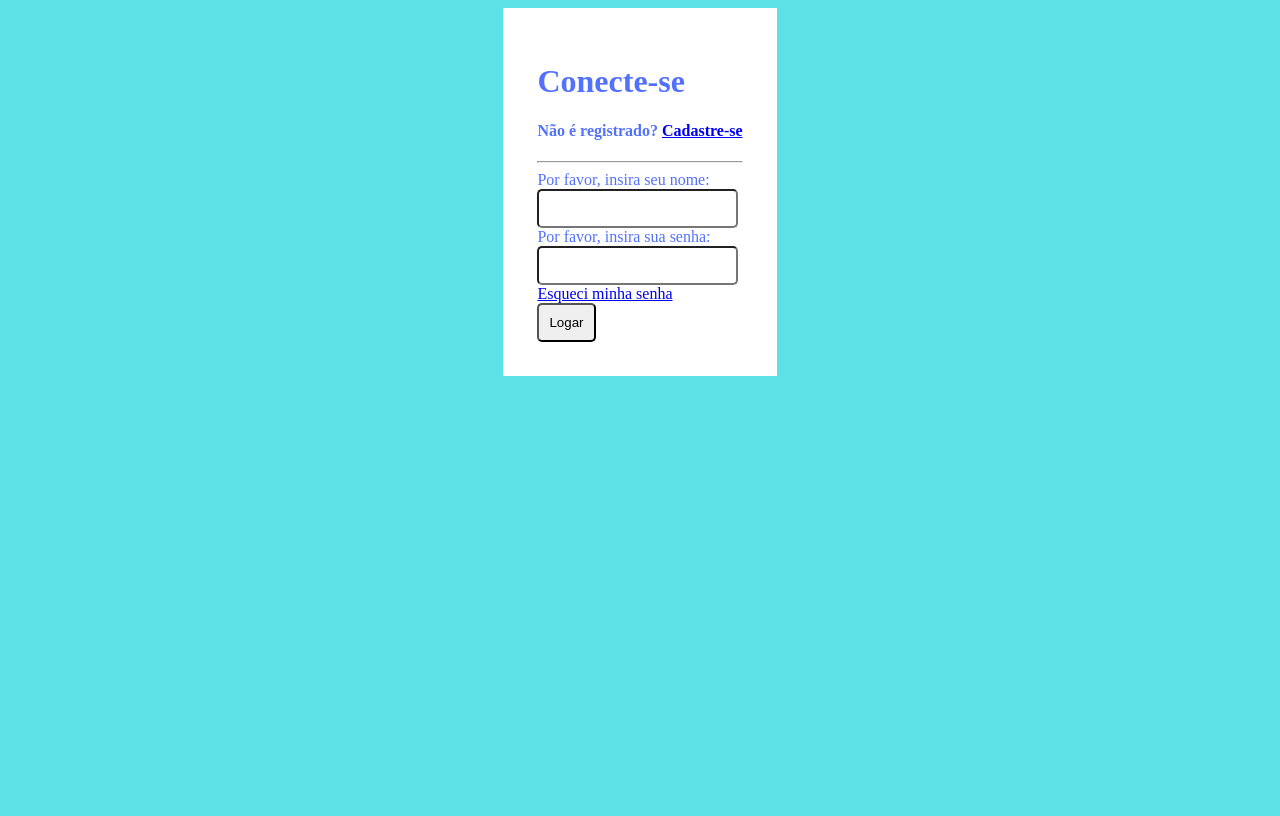
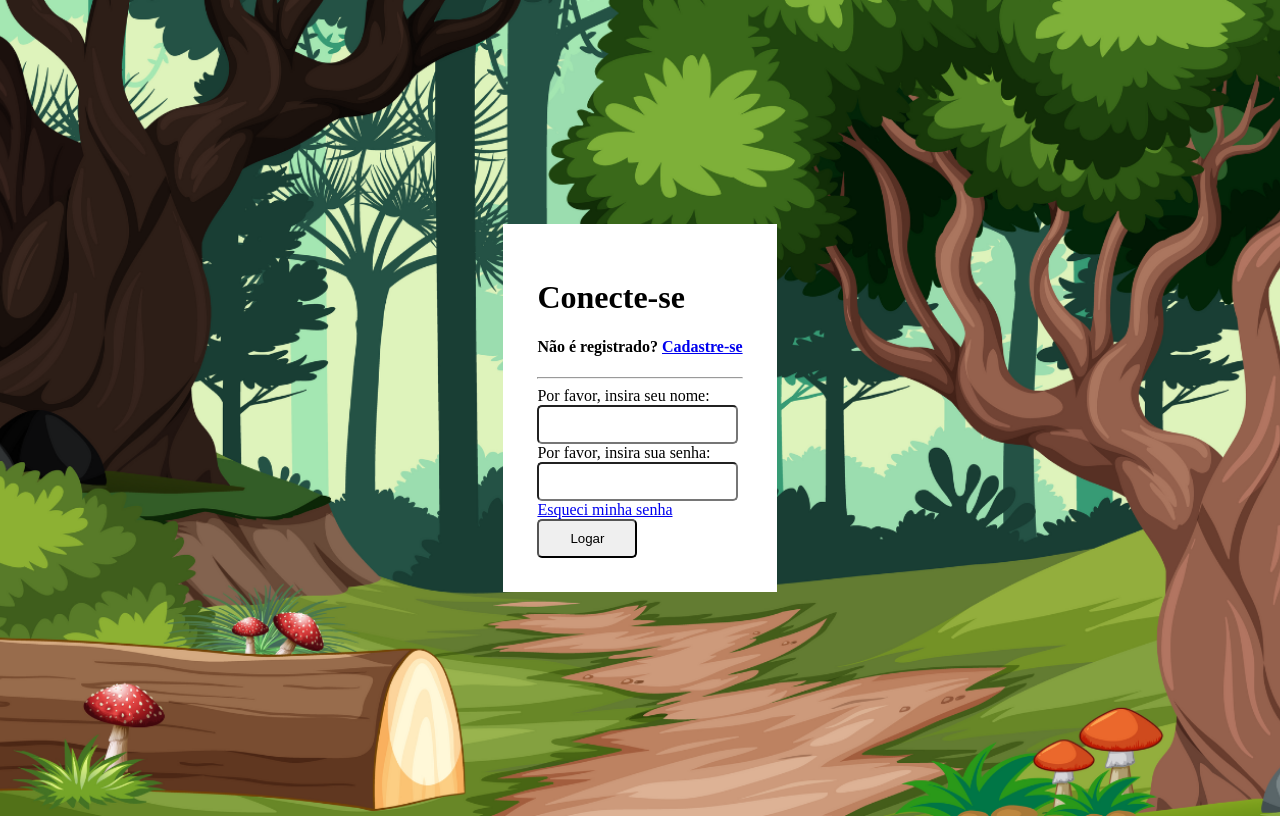
Before and after one commit to MarcusVdSSilva/Fabrica_de_software, a PHP site: page / in a window 1280 px wide. Before the commit the page ends 376 px from the top, so only its background shows below. Run offline with PHP 8.4, Linux system fonts and the light colour scheme.

Commit message:
Atualização - 0.0.1
- Adicionando imagens background
- Aprimoramento do CSS

```diff
--- a/index.css
+++ b/index.css
@@ -1,6 +1,9 @@
 body{
-    background-color: #5DE0E6;
-    color: #5271FF;
+    background-image: url("imagens/background/background-origin.png");
+    background-size: cover;
+    background-repeat: no-repeat;
+    background-position: center center;
+
 }
 
 .tabelaLogin{
@@ -12,6 +15,8 @@ body{
 .page{
     display: flex;
     justify-content: center;
+    align-items: center;
+    height: 100vh;
 
 }
 
@@ -20,7 +25,7 @@ input,button{
     border-radius: 5px;
 }
 
-button{]
-width: 50px;
+button{
+width: 100px;
 
 }
```
Also changed, not shown: imagens/background/background-g.png (added), imagens/background/background-m.png (added), imagens/background/background-origin.png (added), imagens/background/background-p.png (added), imagens/login/login.png (added).
